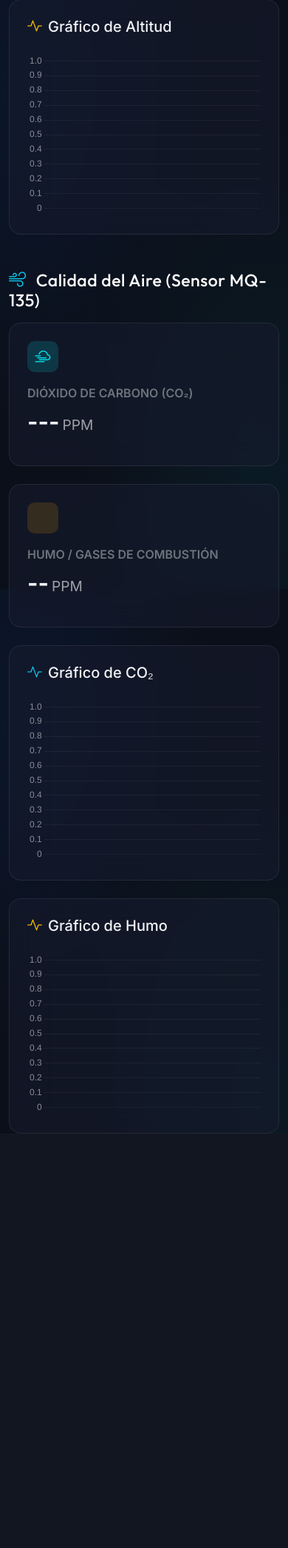
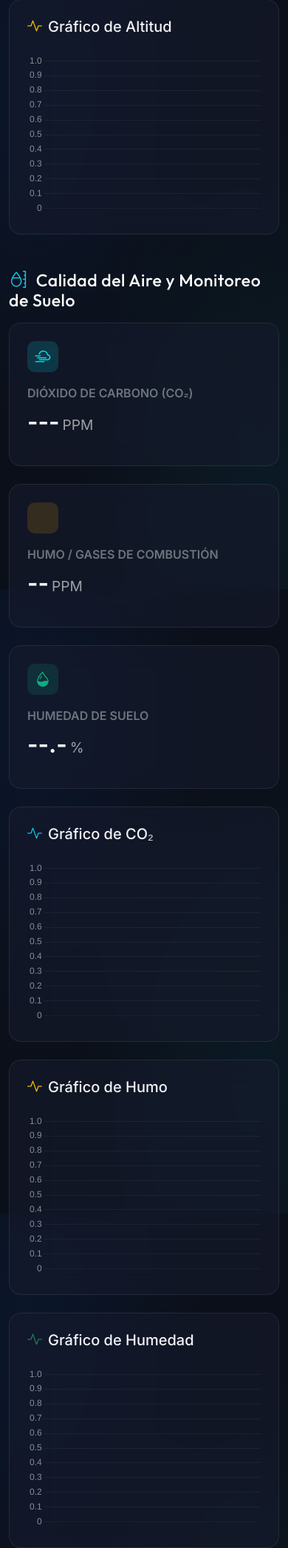
Before and after one commit to GonzaloTI/proyectoiot, a Flask app: page / in a window 390 px wide. Shown: the part 1736-3828 px from the top of the page at 74% size. Before the commit the page ends 3268 px from the top, so only its background shows below. Run offline with Flask 3, Linux system fonts and the light colour scheme; data that the repository does not hold is empty; some libraries are stand-ins or nearby versions.

Commit message:
humedad de suelo

```diff
--- a/app.py
+++ b/app.py
@@ -29,13 +29,14 @@ def recibir_datos():
     relay_activo = bool(data.get('relay_activo', False))
     co2 = float(data.get('co2', 400.0))
     humo = float(data.get('humo', 0.0))
+    humedad_suelo = float(data.get('humedad_suelo', 0.0))
 
     # Actualizar estado del relé reportado
     relay_state["last_esp32_relay_status"] = relay_activo
 
     # Guardar en la base de datos a través de la clase Database
     try:
-        db.save_reading(temperatura, presion, altitud, relay_activo, co2, humo)
+        db.save_reading(temperatura, presion, altitud, relay_activo, co2, humo, humedad_suelo)
     except Exception as e:
         print(f"Error guardando datos en la BD: {e}")
 
@@ -66,7 +67,8 @@ def get_history():
                 "altitud": r[3],
                 "relay_activo": bool(r[4]),
                 "co2": r[5] if len(r) > 5 else 400.0,
-                "humo": r[6] if len(r) > 6 else 0.0
+                "humo": r[6] if len(r) > 6 else 0.0,
+                "humedad_suelo": r[7] if len(r) > 7 else 0.0
             })
     except Exception as e:
         print(f"Error obteniendo historial: {e}")
--- a/datos.py
+++ b/datos.py
@@ -18,7 +18,8 @@ class Database:
                 altitud REAL,
                 relay_activo INTEGER,
                 co2 REAL,
-                humo REAL
+                humo REAL,
+                humedad_suelo REAL
             )
         ''')
 
@@ -29,16 +30,18 @@ class Database:
             cursor.execute("ALTER TABLE readings ADD COLUMN co2 REAL")
         if 'humo' not in columns:
             cursor.execute("ALTER TABLE readings ADD COLUMN humo REAL")
+        if 'humedad_suelo' not in columns:
+            cursor.execute("ALTER TABLE readings ADD COLUMN humedad_suelo REAL")
 
         conn.commit()
         conn.close()
 
-    def save_reading(self, temperatura, presion, altitud, relay_activo, co2, humo):
+    def save_reading(self, temperatura, presion, altitud, relay_activo, co2, humo, humedad_suelo):
         conn = sqlite3.connect(self.db_name)
         cursor = conn.cursor()
         cursor.execute(
-            'INSERT INTO readings (temperatura, presion, altitud, relay_activo, co2, humo) VALUES (?, ?, ?, ?, ?, ?)',
-            (temperatura, presion, altitud, 1 if relay_activo else 0, co2, humo)
+            'INSERT INTO readings (temperatura, presion, altitud, relay_activo, co2, humo, humedad_suelo) VALUES (?, ?, ?, ?, ?, ?, ?)',
+            (temperatura, presion, altitud, 1 if relay_activo else 0, co2, humo, humedad_suelo)
         )
         conn.commit()
         conn.close()
@@ -47,7 +50,7 @@ class Database:
         conn = sqlite3.connect(self.db_name)
         cursor = conn.cursor()
         cursor.execute(
-            'SELECT timestamp, temperatura, presion, altitud, relay_activo, co2, humo FROM readings ORDER BY id DESC LIMIT ?',
+            'SELECT timestamp, temperatura, presion, altitud, relay_activo, co2, humo, humedad_suelo FROM readings ORDER BY id DESC LIMIT ?',
             (limit,)
         )
         rows = cursor.fetchall()
@@ -75,12 +78,13 @@ class Database:
                    AVG(altitud) as avg_alt,
                    MAX(relay_activo) as max_relay,
                    AVG(co2) as avg_co2,
-                   AVG(humo) as avg_humo
+                   AVG(humo) as avg_humo,
+                   AVG(humedad_suelo) as avg_humedad_suelo
             FROM readings
             WHERE date(timestamp) = ?
             GROUP BY time_label
             ORDER BY time_label ASC
-        ''', (date_str,))
+          ''', (date_str,))
         rows = cursor.fetchall()
         conn.close()
 
@@ -91,14 +95,15 @@ class Database:
             "altitud": round(r[3], 2) if r[3] is not None else 0,
             "relay_activo": bool(r[4]),
             "co2": round(r[5], 1) if r[5] is not None else 0,
-            "humo": round(r[6], 1) if r[6] is not None else 0
+            "humo": round(r[6], 1) if r[6] is not None else 0,
+            "humedad_suelo": round(r[7], 1) if r[7] is not None else 0
         } for r in rows]
 
     def get_daily_stats(self, date_str):
         conn = sqlite3.connect(self.db_name)
         cursor = conn.cursor()
         cursor.execute('''
-            SELECT timestamp, temperatura, presion, altitud, relay_activo, co2, humo FROM readings
+            SELECT timestamp, temperatura, presion, altitud, relay_activo, co2, humo, humedad_suelo FROM readings
             WHERE date(timestamp) = ?
             ORDER BY id ASC
         ''', (date_str,))
@@ -113,14 +118,15 @@ class Database:
                 "pres_min": 0, "pres_max": 0, "pres_avg": 0,
                 "alt_min": 0, "alt_max": 0, "alt_avg": 0,
                 "co2_min": 0, "co2_max": 0, "co2_avg": 0,
-                "humo_min": 0, "humo_max": 0, "humo_avg": 0
+                "humo_min": 0, "humo_max": 0, "humo_avg": 0,
+                "humedad_suelo_min": 0, "humedad_suelo_max": 0, "humedad_suelo_avg": 0
             }
 
         # Calcular tiempo activo del relé
         active_seconds = 0
         for i in range(len(rows) - 1):
-            t1_str, _, _, _, active1, _, _ = rows[i]
-            t2_str, _, _, _, active2, _, _ = rows[i+1]
+            t1_str, _, _, _, active1, _, _, _ = rows[i]
+            t2_str, _, _, _, active2, _, _, _ = rows[i+1]
 
             if active1:
                 try:
@@ -151,6 +157,7 @@ class Database:
         alts = [r[3] for r in rows if r[3] is not None]
         co2s = [r[5] for r in rows if r[5] is not None]
         humos = [r[6] for r in rows if r[6] is not None]
+        humedades = [r[7] for r in rows if len(r) > 7 and r[7] is not None]
 
         return {
             "total_readings": len(rows),
@@ -169,5 +176,8 @@ class Database:
             "co2_avg": round(sum(co2s)/len(co2s), 1) if co2s else 0,
             "humo_min": round(min(humos), 1) if humos else 0,
             "humo_max": round(max(humos), 1) if humos else 0,
-            "humo_avg": round(sum(humos)/len(humos), 1) if humos else 0
+            "humo_avg": round(sum(humos)/len(humos), 1) if humos else 0,
+            "humedad_suelo_min": round(min(humedades), 1) if humedades else 0,
+            "humedad_suelo_max": round(max(humedades), 1) if humedades else 0,
+            "humedad_suelo_avg": round(sum(humedades)/len(humedades), 1) if humedades else 0
         }
--- a/templates/index.html
+++ b/templates/index.html
@@ -35,6 +35,7 @@
   .icon-relay { background: rgba(0, 242, 254, 0.15); color: var(--accent-color); }
   .icon-co2 { background: rgba(0, 242, 254, 0.15); color: var(--accent-color); }
   .icon-humo { background: rgba(255, 165, 2, 0.15); color: var(--alt-color); }
+  .icon-soil { background: rgba(16, 172, 132, 0.15); color: #10ac84; }
 
   /* Botones con Estilo Premium */
   .btn-custom {
@@ -264,16 +265,16 @@
 
 </div>
 
-<!-- SECCIÓN: Calidad del Aire (MQ-135) -->
+<!-- SECCIÓN: Calidad del Aire y Monitoreo de Suelo -->
 <h3 class="mb-3 text-white" style="font-family: 'Outfit', sans-serif; letter-spacing: 0.5px;">
-  <i class="bi bi-wind text-info me-2"></i> Calidad del Aire (Sensor MQ-135)
+  <i class="bi bi-moisture text-info me-2"></i> Calidad del Aire y Monitoreo de Suelo
 </h3>
 
-<!-- FILA 3: Tarjetas de Calidad del Aire -->
+<!-- FILA 3: Tarjetas de Calidad y Suelo -->
 <div class="row g-4 mb-4">
 
   <!-- CO2 Card -->
-  <div class="col-md-6 col-sm-6">
+  <div class="col-md-4 col-sm-12">
     <div class="glass-card p-4 h-100 d-flex flex-column justify-content-between" id="co2-card">
       <div>
         <div class="card-title-icon icon-co2">
@@ -294,7 +295,7 @@
   </div>
 
   <!-- Humo Card -->
-  <div class="col-md-6 col-sm-6">
+  <div class="col-md-4 col-sm-12">
     <div class="glass-card p-4 h-100 d-flex flex-column justify-content-between" id="humo-card">
       <div>
         <div class="card-title-icon icon-humo">
@@ -314,13 +315,34 @@
     </div>
   </div>
 
+  <!-- Humedad de Suelo Card -->
+  <div class="col-md-4 col-sm-12">
+    <div class="glass-card p-4 h-100 d-flex flex-column justify-content-between" id="humedad-suelo-card">
+      <div>
+        <div class="card-title-icon icon-soil">
+          <i class="bi bi-droplet-half"></i>
+        </div>
+        <span class="text-uppercase text-secondary fs-7 fw-semibold tracking-wide">Humedad de Suelo</span>
+        <div class="d-flex align-items-baseline mt-2">
+          <span class="display-5 fw-bold" id="current-humedad-suelo">--.-</span>
+          <span class="indicator-unit ms-1">%</span>
+        </div>
+      </div>
+      <div class="mt-3">
+        <span class="badge w-100 py-2 d-none" id="humedad-suelo-alert-badge">
+          <i class="bi bi-exclamation-triangle-fill me-1"></i> Suelo Seco (< 30%)
+        </span>
+      </div>
+    </div>
+  </div>
+
 </div>
 
-<!-- FILA 4: Gráficos de Calidad del Aire -->
+<!-- FILA 4: Gráficos de Calidad y Suelo -->
 <div class="row g-4">
 
   <!-- Gráfico CO2 -->
-  <div class="col-lg-6">
+  <div class="col-lg-4">
     <div class="glass-card p-4">
       <h5 class="mb-4 d-flex align-items-center gap-2">
         <i class="bi bi-activity text-info"></i> Gráfico de CO₂
@@ -332,13 +354,25 @@
   </div>
 
   <!-- Gráfico Humo -->
-  <div class="col-lg-6">
+  <div class="col-lg-4">
     <div class="glass-card p-4">
       <h5 class="mb-4 d-flex align-items-center gap-2">
         <i class="bi bi-activity text-warning"></i> Gráfico de Humo
       </h5>
       <div class="chart-container">
         <canvas id="humoChart"></canvas>
+      </div>
+    </div>
+  </div>
+
+  <!-- Gráfico Humedad de Suelo -->
+  <div class="col-lg-4">
+    <div class="glass-card p-4">
+      <h5 class="mb-4 d-flex align-items-center gap-2">
+        <i class="bi bi-activity text-success"></i> Gráfico de Humedad
+      </h5>
+      <div class="chart-container">
+        <canvas id="humedadSueloChart"></canvas>
       </div>
     </div>
   </div>
@@ -477,6 +511,28 @@
     options: chartOptions
   });
 
+  const ctxHumedadSuelo = document.getElementById('humedadSueloChart').getContext('2d');
+  const gradHumedadSuelo = ctxHumedadSuelo.createLinearGradient(0, 0, 0, 200);
+  gradHumedadSuelo.addColorStop(0, 'rgba(16, 172, 132, 0.4)');
+  gradHumedadSuelo.addColorStop(1, 'rgba(16, 172, 132, 0.0)');
+  const humedadSueloChart = new Chart(ctxHumedadSuelo, {
+    type: 'line',
+    data: {
+      labels: [],
+      datasets: [{
+        borderColor: '#10ac84',
+        backgroundColor: gradHumedadSuelo,
+        fill: true,
+        borderWidth: 2.5,
+        tension: 0.3,
+        pointRadius: 1,
+        pointHoverRadius: 5,
+        data: []
+      }]
+    },
+    options: chartOptions
+  });
+
   // Variables de Control UI
   const modeSwitch = document.getElementById('mode-switch');
   const relayBtn = document.getElementById('relay-toggle-btn');
@@ -489,6 +545,8 @@
   const co2Card = document.getElementById('co2-card');
   const humoAlertBadge = document.getElementById('humo-alert-badge');
   const humoCard = document.getElementById('humo-card');
+  const humedadSueloAlertBadge = document.getElementById('humedad-suelo-alert-badge');
+  const humedadSueloCard = document.getElementById('humedad-suelo-card');
 
   let currentRelayState = false;
   let isManualMode = false;
@@ -512,9 +570,11 @@
 
         const co2Val = lastReading.co2 !== undefined ? lastReading.co2 : 400;
         const humoVal = lastReading.humo !== undefined ? lastReading.humo : 0;
+        const humedadSueloVal = lastReading.humedad_suelo !== undefined ? lastReading.humedad_suelo : 0.0;
 
         document.getElementById('current-co2').innerText = co2Val.toFixed(0);
         document.getElementById('current-humo').innerText = humoVal.toFixed(0);
+        document.getElementById('current-humedad-suelo').innerText = humedadSueloVal.toFixed(1);
 
         // Alerta de Temperatura (>= 40 °C)
         if (lastReading.temperatura >= 40.0) {
@@ -546,6 +606,16 @@
           humoCard.classList.remove('border-danger');
         }
 
+        // Alerta de Humedad Suelo (< 30.0%)
+        if (humedadSueloVal < 30.0) {
+          humedadSueloAlertBadge.classList.remove('d-none');
+          humedadSueloAlertBadge.classList.add('bg-warning', 'bg-alert-glow');
+          humedadSueloCard.classList.add('border-warning');
+        } else {
+          humedadSueloAlertBadge.classList.add('d-none');
+          humedadSueloCard.classList.remove('border-warning');
+        }
+
         // Actualizar datos de los gráficos
         const labels = history.map(item => item.timestamp);
 
@@ -568,6 +638,10 @@
         humoChart.data.labels = labels;
         humoChart.data.datasets[0].data = history.map(item => item.humo !== undefined ? item.humo : 0.0);
         humoChart.update('none');
+
+        humedadSueloChart.data.labels = labels;
+        humedadSueloChart.data.datasets[0].data = history.map(item => item.humedad_suelo !== undefined ? item.humedad_suelo : 0.0);
+        humedadSueloChart.update('none');
 
         lastDataTime = new Date();
       }
```
Also changed, not shown: templates/historial.html (+53 -14 lines), 1 other file.
